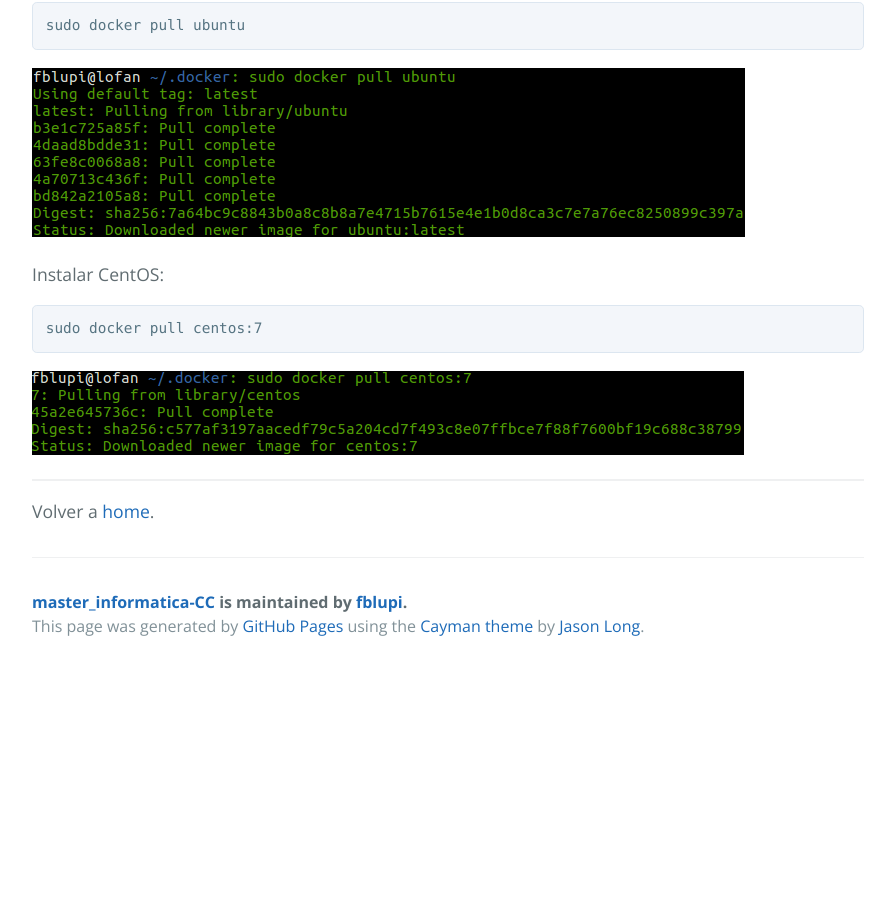
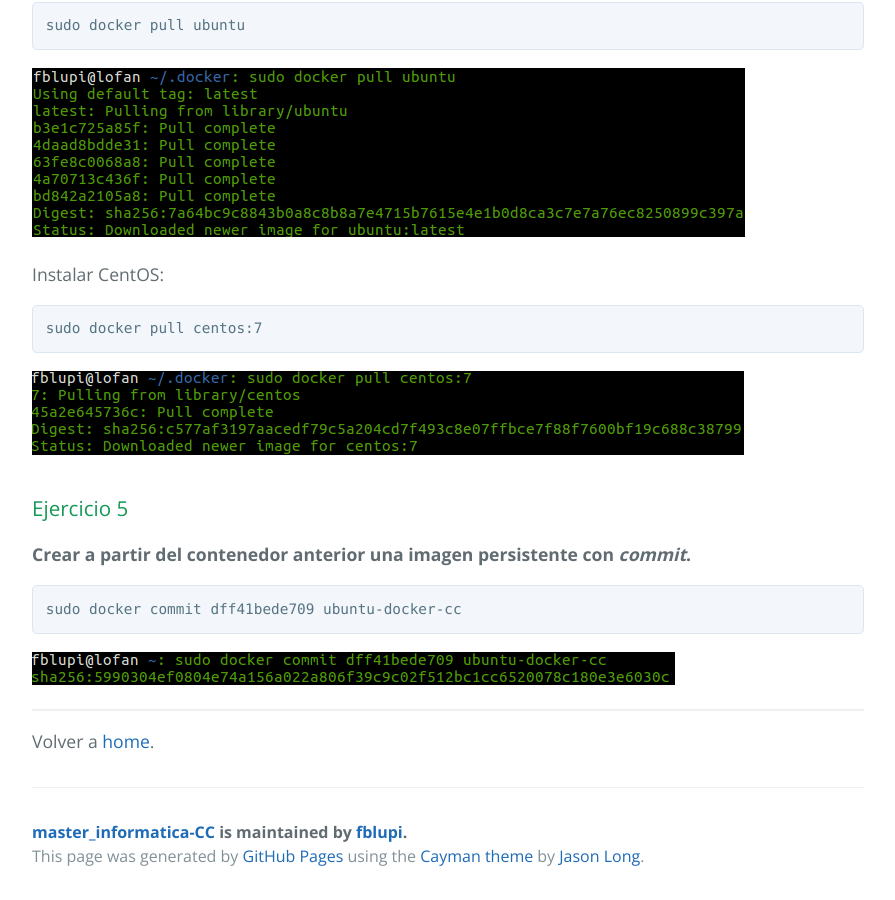
Before and after one commit to fblupi/master_informatica-CCFI, a Jekyll site: the page built from ejercicios-5.md, in a window 1280 px wide and 900 px high, scrolled down 4851 px. Shown: the whole window, without its empty margins (192-1087 px from the left). Built offline with Jekyll 4.4.1, drawn with Linux system fonts in a browser that asks for light colours; our own code applies the rules of GitHub Pages for plain Markdown files; before the commit the page ends 5521 px from its top, so only the background shows below that.

Commit message:
Ejercicio 5 closes #36

````diff
--- a/ejercicios-5.md
+++ b/ejercicios-5.md
@@ -114,6 +114,16 @@ sudo docker pull centos:7
 
 ![Docker CentOS7](images/docker-centos7.png "docker-centos7")
 
+### Ejercicio 5
+
+**Crear a partir del contenedor anterior una imagen persistente con *commit*.**
+
+```
+sudo docker commit dff41bede709 ubuntu-docker-cc
+```
+
+![Docker Commit](images/docker-commit.png "docker-commit")
+
 ---
 
 Volver a [home](index).
````
Also changed, not shown: images/docker-commit.png (added).
